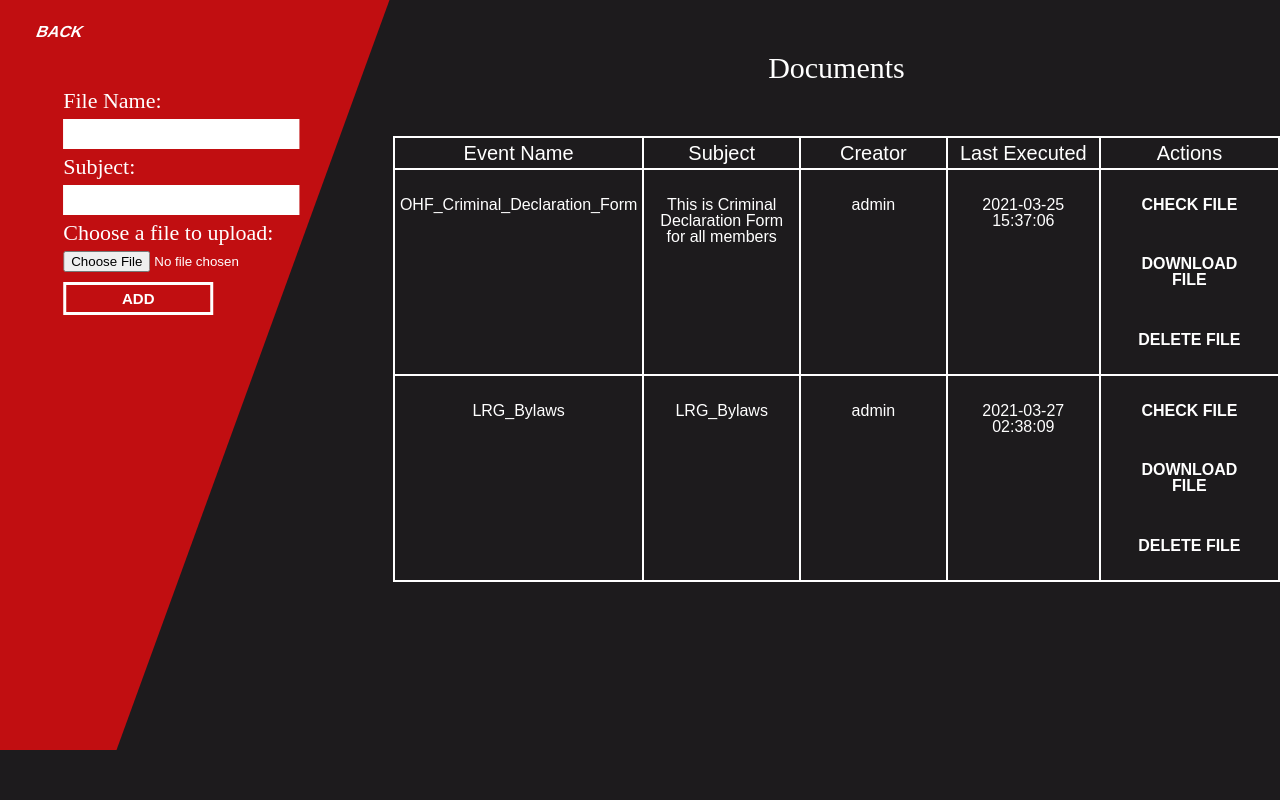
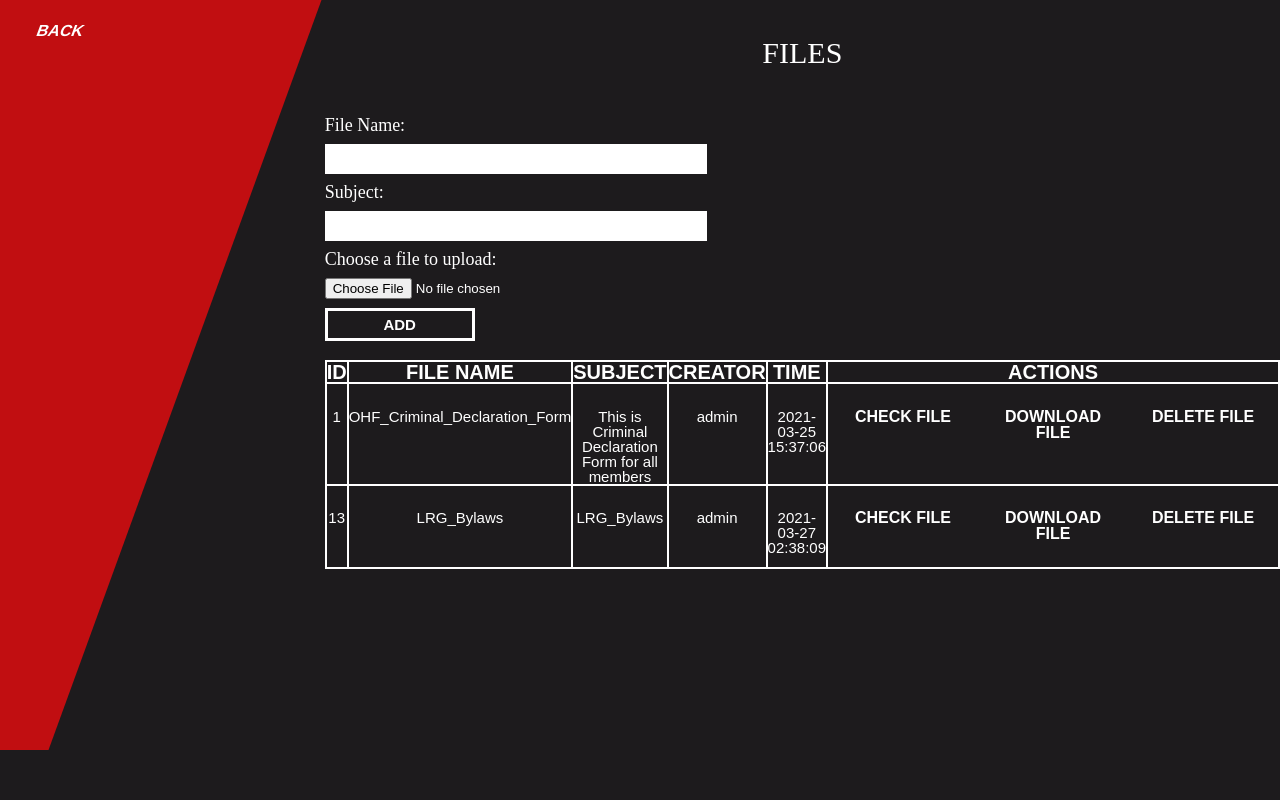
Before and after one commit to elina-petrova/Petrova_E_Tran_MT_Yu_J_Meng_Z_Oka_R_LondonRefereesGroup, a PHP site: page /Petrova_E_Tran_MT_Yu_J_Meng_Z_Oka_R_LondonRefereesGroup/admin/admin_file.php in a window 1280 px wide. Run offline with PHP 8.4, Linux system fonts and the light colour scheme; a user stored in the database is signed in; data comes from the database, SQL or seed files in the repository.

Commit message:
backend ui design

```diff
--- a/admin/admin_file.php
+++ b/admin/admin_file.php
@@ -65,7 +65,7 @@ if(isset($_POST['submit'])){
     <meta name="viewport" content="width=device-width, initial-scale=1.0">
     <link rel="stylesheet" type="text/css" href="../public/css/main.css">
     <link rel="stylesheet" type="text/css"  href="../public/css/reset.css">
-    <title>Add Event</title>
+    <title>FILES</title>
 </head>
 <body class="cms">
 <section class="file_dashboard">
@@ -75,7 +75,20 @@ if(isset($_POST['submit'])){
 
        <!--if $message isnt empty, print $message info-->
 
-     <form  action="admin_file.php"  method="post"  enctype="multipart/form-data" >
+
+    </div>
+
+
+    <div class="file_area">
+
+    <h2>FILES</h2>
+
+     <div class="event_area">
+
+   <h2 class="hidden">event area</h2>
+   <?php echo !empty($message)?$message:'';?>
+
+   <form  action="admin_file.php"  method="post"  enctype="multipart/form-data" >
      <?php echo !empty($message)?$message:'';?>
 
          <label for="name">File Name:</label>
@@ -90,27 +103,14 @@ if(isset($_POST['submit'])){
          <button type="submit" name="submit">Add</button>
 
      </form>
-    </div>
-
-
-    <div class="file_area">
-
-    <h2>Documents</h2>
-
-
-
-     <div class="event_area">
-
-   <h2 class="hidden">event area</h2>
-   <?php echo !empty($message)?$message:'';?>
    <table>
    <thead>
     <tr>
-
-       <th>Event Name</th>
+       <th>ID</th>
+       <th>File Name</th>
        <th>Subject</th>
        <th>Creator</th>
-       <th>Last Executed</th>
+       <th>Time</th>
        <th>Actions</th>
     </tr>
    </thead>
@@ -118,7 +118,7 @@ if(isset($_POST['submit'])){
    <tbody>
        <?php while($single_file = $files -> fetch(PDO::FETCH_ASSOC)): ?>
          <tr>
-
+         <td><?php echo $single_file['events_id'];?></td>
            <td><?php echo $single_file['events_name'];?></td>
            <td><?php echo $single_file['events_subject'];?></td>
            <td><?php echo $single_file['events_creator'];?></td>
@@ -133,9 +133,11 @@ if(isset($_POST['submit'])){
 
            <?php if($_SESSION['user_level'] ==2):?>
            <td>
+               <div class="file_action">
                <a href="../public/files/<?php echo $single_file['events_file'];?>">CHECK FILE</a>
                <a href="../public/files/<?php echo $single_file['events_file'];?>" download="">DOWNLOAD FILE</a>
                <a href="admin_file.php?id=<?php echo $single_file['events_id'];?>">DELETE FILE</a>
+               </div>
            </td>
             <?php endif;?>
 
--- a/assets/sass/modules/_files.scss
+++ b/assets/sass/modules/_files.scss
@@ -5,15 +5,11 @@
     color: $white;
     height: 750px;
 
-    form{
-        width:60%;
-        margin-top: 5%;
-        transform: translate(140px, 0px)  skewX(20deg);
-    }
 
     .file_area{
         display: flex;
         flex-direction: column;
+        width: 95%;
 
         input[type=text]{
           width: 40%;
@@ -32,29 +28,25 @@
     h2{
         font-size: 30px;
         text-align: center;
-        padding: 6%;
+        margin: 4%;
     }
     p{
         text-align: center;
     }
 
-    button{
 
-        background-color: $red;
-        margin-top: 4%;
-    }
-    button:hover{
-        background-color: $white;
-        color: $red;
-    }
     a{
         font-size: 16px;
         padding: 20px;
     }
+
     a:hover{
         text-decoration: underline;
     }
 
+    table{
+        width: 90%;
+    }
 
     table, th, td {
         text-align: center;
@@ -63,14 +55,20 @@
       }
 
     th {
-        width: 190px;
+        width: auto;
         font-size: 20px;
-        padding: 5px;
+        font-weight: 700;
+        z-index: 999;
+        text-transform: uppercase;
+
     }
 
     td{
-        padding: 5px;
+        font-size: 15px;
     }
 
-
+    .file_action{
+        display: flex;
+        flex-direction: row;
+    }
 }
```
Also changed, not shown: public/css/main.css, 1 other file.
